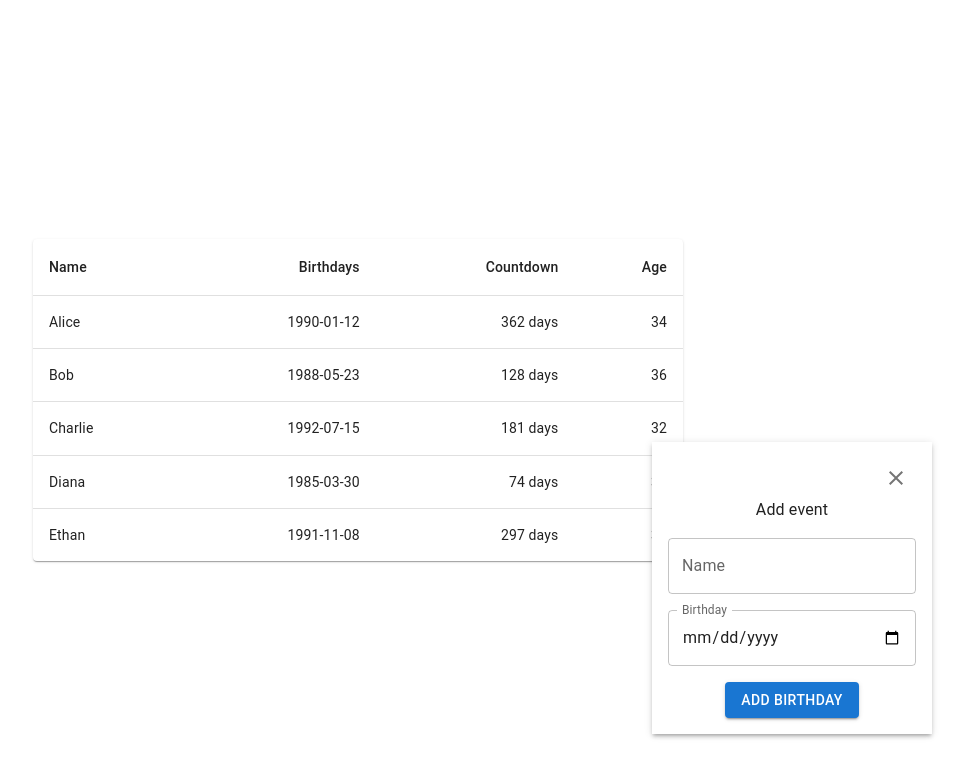
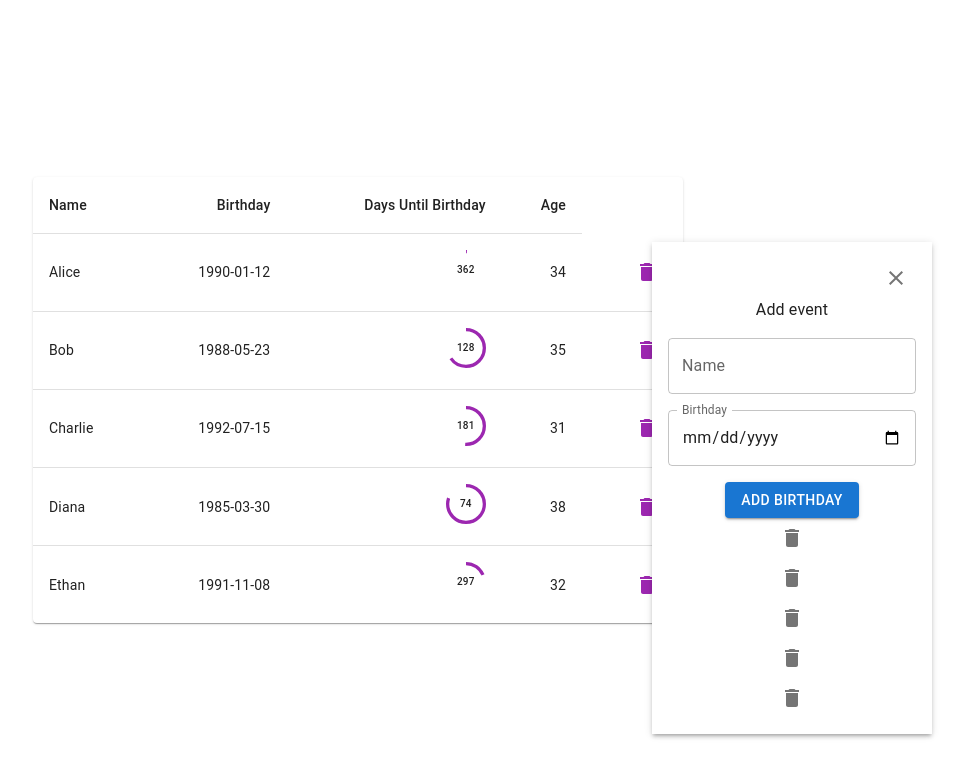
Before and after one commit to Solstap/reminders-app, a React (Vite) app: page / in a window 1280 px wide. Both pictures are taken after a click on the button "ADD EVENT". Shown: the top 778 px of the page, without its empty margins (282-1247 px from the left). Built offline with nearby package versions, Linux system fonts and the light colour scheme.

Commit message:
added delete functionality and amended days until birthday UI

```diff
--- a/src/App.jsx
+++ b/src/App.jsx
@@ -2,8 +2,6 @@ import { useState } from 'react'
 import './App.css'
 import { nanoid } from 'nanoid'
 
-
-// import * as React from 'react';
 import Table from '@mui/material/Table';
 import TableBody from '@mui/material/TableBody';
 import TableCell from '@mui/material/TableCell';
@@ -11,10 +9,11 @@ import TableContainer from '@mui/material/TableContainer';
 import TableHead from '@mui/material/TableHead';
 import TableRow from '@mui/material/TableRow';
 import Paper from '@mui/material/Paper';
-// import Button from '@mui/material/Button';
 import Fab from '@mui/material/Fab';
-import AddEventForm from './Components/forms/AddPerson';
+import AddEventForm from './Components/forms/AddEventForm';
 import AddIcon from '@mui/icons-material/Add';
+import IconButton from '@mui/material/IconButton';
+import DeleteIcon from '@mui/icons-material/Delete';
 
 import Countdown from './Components/Countdown';
 import Age from './Components/Age';
@@ -34,6 +33,11 @@ export default function App() {
   const [formIsVisible, setFormIsVisible] = useState(false)
   const [birthdays, setBirthdays] = useState(birthdayList);
 
+  const handleDeleteBirthday = (index) => {
+    const updatedBirthdays = [...birthdays];
+    updatedBirthdays.splice(index, 1);
+    setBirthdays(updatedBirthdays);
+  };
 
   return (
     <>
@@ -42,13 +46,13 @@ export default function App() {
           <TableHead>
             <TableRow>
               <TableCell>Name</TableCell>
-            <TableCell align="right">Birthdays</TableCell>
-            <TableCell align="right">Countdown</TableCell>
+              <TableCell align="right">Birthday</TableCell>
+              <TableCell align="right">Days Until Birthday</TableCell>
               <TableCell align="right">Age</TableCell>
             </TableRow>
           </TableHead>
           <TableBody>
-          {birthdays.map((row) => (
+            {birthdays.map((row, index) => (
               <TableRow
                 key={nanoid()}
                 sx={{ '&:last-child td, &:last-child th': { border: 0 } }}
@@ -63,13 +67,20 @@ export default function App() {
                 <TableCell align="right">
                   <Age targetDate={row.birthday} />
                 </TableCell>
+
+                <TableCell align="right">
+                  <IconButton onClick={() => handleDeleteBirthday(index)} color="secondary" aria-label="delete">
+                    <DeleteIcon />
+                  </IconButton>
+                </TableCell>
+
               </TableRow>
             ))}
           </TableBody>
         </Table>
       </TableContainer>
-    {!formIsVisible && <Fab aria-label='add event' color='primary' onClick={() => setFormIsVisible(!formIsVisible)} sx={{ position:'fixed', right:50, bottom:50, zIndex:1000}} variant='extended'>
-    <AddIcon sx={{ mr: 1 }}/>
+      {!formIsVisible && <Fab aria-label='add event' color='secondary' onClick={() => setFormIsVisible(!formIsVisible)} sx={{ position: 'fixed', right: 50, bottom: 50, zIndex: 1000 }} variant='extended'>
+        <AddIcon sx={{ mr: 1 }} />
         Add Event
       </Fab>}
       {formIsVisible && <AddEventForm setFormIsVisible={setFormIsVisible} formIsVisible={formIsVisible} birthdays={birthdays} setBirthdays={setBirthdays} />}
--- a/src/Components/Age.jsx
+++ b/src/Components/Age.jsx
@@ -1,12 +1,19 @@
-
-function calculateAge({targetDate}) {
+function calculateAge({ targetDate }) {
     const birthDate = new Date(targetDate);
     const currentDate = new Date();
 
-    //calculate age (years) current year to birth year
-    const age = currentDate.getFullYear() - birthDate.getFullYear();
+    let age = currentDate.getFullYear() - birthDate.getFullYear();
+
+    const hasBirthdayOccurredThisYear =
+        currentDate.getMonth() > birthDate.getMonth() ||
+        (currentDate.getMonth() === birthDate.getMonth() &&
+            currentDate.getDate() >= birthDate.getDate());
+
+    if (!hasBirthdayOccurredThisYear) {
+        age--;
+    }
 
     return age;
-  }
+}
 
-  export default calculateAge;
+export default calculateAge;
--- a/src/Components/Countdown.jsx
+++ b/src/Components/Countdown.jsx
@@ -1,5 +1,8 @@
 import { useState, useEffect, useCallback } from 'react';
 import PropTypes from 'prop-types';
+
+import CircularProgressWithLabel from "./MuiComponents/CircularProgressWithLabel";
+
 
 const Countdown = ({ targetDate }) => {
     const calculateTimeLeft = useCallback(() => {
@@ -18,6 +21,7 @@ const Countdown = ({ targetDate }) => {
       const daysLeft = Math.floor(difference / (1000 * 60 * 60 * 24));
 
       return daysLeft;
+
     }, [targetDate]);
 
     const [daysLeft, setDaysLeft] = useState(calculateTimeLeft);
@@ -32,7 +36,13 @@ const Countdown = ({ targetDate }) => {
       };
     }, [targetDate, calculateTimeLeft]);
 
-  return <span>{daysLeft} days</span>;
+    const progress = ((365 - daysLeft) / 365) * 100;
+
+    return (
+      <div>
+        <CircularProgressWithLabel value={progress} daysLeft={daysLeft} />
+      </div>
+    );
   };
 
   Countdown.propTypes = {
--- /dev/null
+++ b/src/Components/MuiComponents/CircularProgressWithLabel.jsx
@@ -0,0 +1,34 @@
+import PropTypes from 'prop-types';
+import CircularProgress from '@mui/material/CircularProgress';
+import Typography from '@mui/material/Typography';
+import Box from '@mui/material/Box';
+
+function CircularProgressWithLabel({ value, daysLeft }) {
+  return (
+    <Box sx={{ position: 'relative', display: 'inline-flex' }}>
+      <CircularProgress variant="determinate" value={value} color="secondary" />
+      <Box
+        sx={{
+          top: '50%',
+          left: '50%',
+          transform: 'translate(-50%, -50%)',
+          position: 'absolute',
+          display: 'flex',
+          flexDirection: 'column',
+          alignItems: 'center',
+        }}
+      >
+        <Typography variant="h6" component="div" color="text.primary" sx={{ fontSize: '10px' }}>
+          {daysLeft}
+        </Typography>
+      </Box>
+    </Box>
+  );
+}
+
+CircularProgressWithLabel.propTypes = {
+  value: PropTypes.number.isRequired,
+  daysLeft: PropTypes.number.isRequired,
+};
+
+export default CircularProgressWithLabel;
--- a/src/Components/forms/AddPerson.jsx
+++ b/src/Components/forms/AddEventForm.jsx
@@ -1,10 +1,10 @@
-import React from "react";
 import TextField from "@mui/material/TextField";
 import Button from "@mui/material/Button";
 import Box from "@mui/material/Box";
 import CloseIcon from "@mui/icons-material/Close";
 import IconButton from "@mui/material/IconButton";
 import Typography from "@mui/material/Typography";
+import DeletePerson from "./DeletePerson";
 
 const AddEventForm = ({
   setFormIsVisible,
@@ -29,8 +29,19 @@ const AddEventForm = ({
     setFormIsVisible(!formIsVisible);
   };
 
+  const handleDelete = (personToDelete) => {
+    // Filter out the person to be deleted
+    const updatedBirthdays = birthdays.filter(
+      (person) => person !== personToDelete
+    );
+
+    // Update the state with the filtered list
+    setBirthdays(updatedBirthdays);
+  };
+
+
   return (
-    <Box sx={{ position:'fixed', right:50, bottom:50, zIndex:1000}}>
+    <Box sx={{ position: 'fixed', right: 50, bottom: 50, zIndex: 1000 }}>
       <Box
         display="flex"
         flexDirection="column"
@@ -39,7 +50,7 @@ const AddEventForm = ({
         padding={2}
         margin={2}
         boxShadow={3}
-        sx={{backgroundColor:'white'}}
+        sx={{ backgroundColor: 'white' }}
 
       >
         <Box width="100%" display="flex" justifyContent="flex-end">
@@ -47,7 +58,7 @@ const AddEventForm = ({
             <CloseIcon />
           </IconButton>
         </Box>
-        <Typography sx={{mb:2}} component={"h3"}>Add event</Typography>
+        <Typography sx={{ mb: 2 }} component={"h3"}>Add event</Typography>
         <form onSubmit={handleSubmit}>
           <Box marginBottom={2}>
             <TextField
@@ -73,6 +84,9 @@ const AddEventForm = ({
             Add Birthday
           </Button>
         </form>
+        {birthdays.map((person, index) => (
+          <DeletePerson key={index} person={person} onDelete={handleDelete} />
+        ))}
       </Box>
     </Box>
   );
--- /dev/null
+++ b/src/Components/forms/DeletePerson.jsx
@@ -0,0 +1,18 @@
+import IconButton from "@mui/material/IconButton";
+import DeleteIcon from "@mui/icons-material/Delete";
+
+const DeletePerson = ({ person, onDelete }) => {
+  const handleDelete = () => {
+    onDelete(person);
+  };
+
+  return (
+    <div>
+      <IconButton onClick={handleDelete}>
+        <DeleteIcon />
+      </IconButton>
+    </div>
+  );
+};
+
+export default DeletePerson;
```
Also changed, not shown: src/Components/Delete.jsx (deleted). Lines whose indentation alone changed are shown as unchanged.
